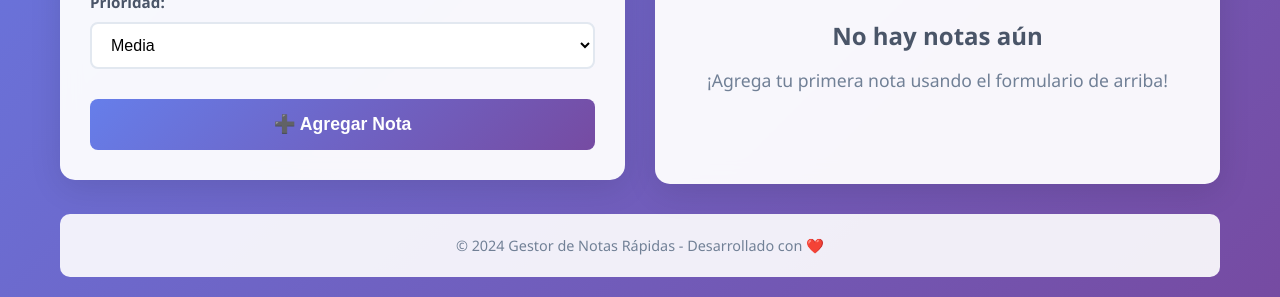
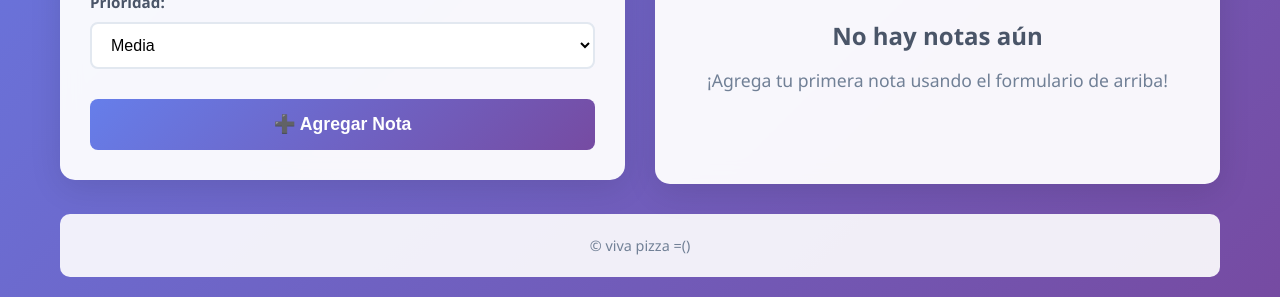
Before and after one commit to MariaZavaleta23/PRACTICA2, a plain HTML site: page index.html in a window 1280 px wide. Shown: the part 503-800 px from the top of the page. Drawn offline with Linux system fonts and the light colour scheme.

Commit message:
cambio de comida

```diff
--- a/index.html
+++ b/index.html
@@ -73,7 +73,7 @@
         </main>
 
         <footer>
-            <p>&copy; 2024 Gestor de Notas Rápidas - Desarrollado con ❤️</p>
+            <p>&copy; viva pizza =()</p>
         </footer>
     </div>
 
```
